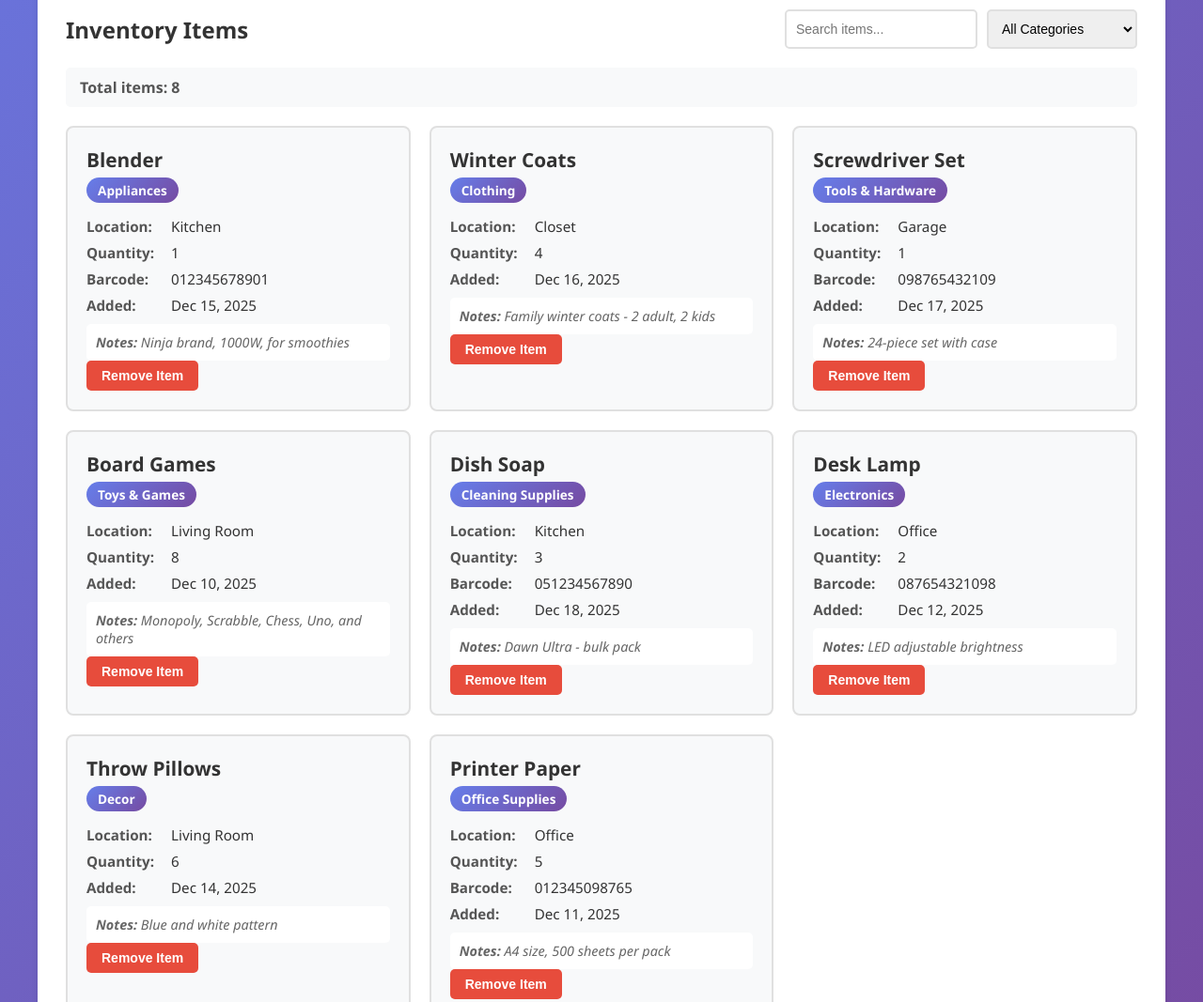
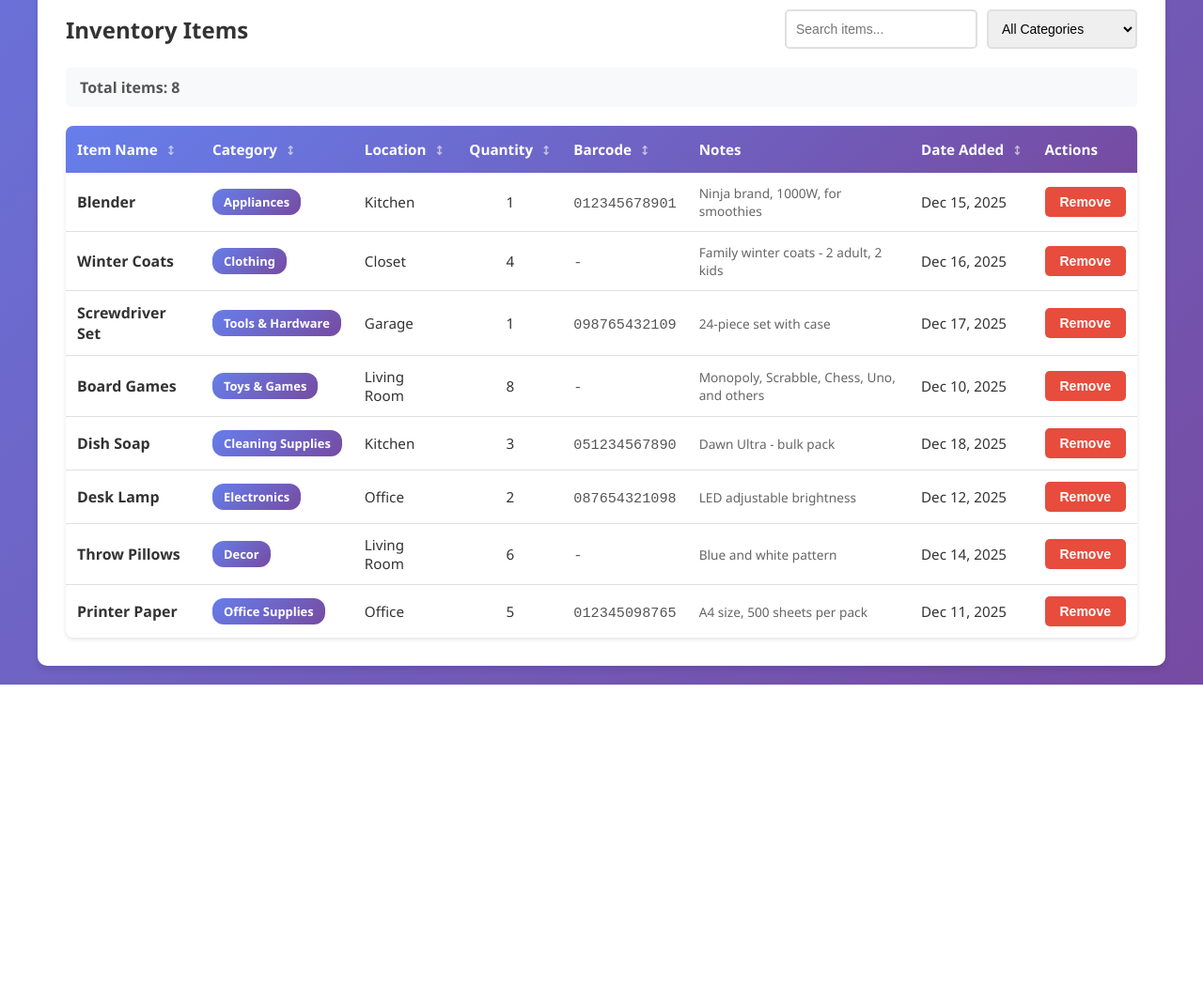
Before and after one commit to margaritasabaseva/inventory-app, a website: page index.html in a window 1280 px wide. Shown: the part 720-1787 px from the top of the page at 94% size. After the commit the page ends 1449 px from the top, so only its background shows below. Drawn offline with Linux system fonts and the light colour scheme.

Commit message:
Remove card layout, add item table layout

```diff
--- a/index.html
+++ b/index.html
@@ -110,12 +110,28 @@
 
             <div id="itemCount" class="item-count">Total items: 0</div>
 
-            <div id="inventoryList" class="inventory-list">
-                <!-- Items will be dynamically added here -->
+            <div class="table-container">
+                <table id="inventoryTable" class="inventory-table">
+                    <thead>
+                        <tr>
+                            <th data-sort="name" class="sortable">Item Name <span class="sort-icon">↕</span></th>
+                            <th data-sort="category" class="sortable">Category <span class="sort-icon">↕</span></th>
+                            <th data-sort="location" class="sortable">Location <span class="sort-icon">↕</span></th>
+                            <th data-sort="quantity" class="sortable">Quantity <span class="sort-icon">↕</span></th>
+                            <th data-sort="barcode" class="sortable">Barcode <span class="sort-icon">↕</span></th>
+                            <th data-sort="notes">Notes</th>
+                            <th data-sort="dateAdded" class="sortable">Date Added <span class="sort-icon">↕</span></th>
+                            <th>Actions</th>
+                        </tr>
+                    </thead>
+                    <tbody id="inventoryList">
+                        <!-- Items will be dynamically added here -->
+                    </tbody>
+                </table>
             </div>
         </div>
     </div>
 
-    <script src="script.js"></script>
+    <script src="script.js?v=2"></script>
 </body>
 </html>
--- a/script.js
+++ b/script.js
@@ -2,6 +2,8 @@
 class InventoryManager {
     constructor() {
         this.items = this.loadItems();
+        this.sortColumn = null;
+        this.sortDirection = 'asc';
         this.initializeEventListeners();
         this.displayItems();
     }
@@ -125,6 +127,14 @@ class InventoryManager {
 
         searchInput.addEventListener('input', () => this.displayItems());
         filterCategory.addEventListener('change', () => this.displayItems());
+
+        // Add sorting event listeners to table headers
+        document.querySelectorAll('.sortable').forEach(header => {
+            header.addEventListener('click', () => {
+                const sortKey = header.getAttribute('data-sort');
+                this.sortItems(sortKey);
+            });
+        });
     }
 
     // Add new item
@@ -145,6 +155,30 @@ class InventoryManager {
         this.displayItems();
         this.resetForm();
         this.showNotification('Item added successfully!', 'success');
+    }
+
+    // Sort items by column
+    sortItems(column) {
+        // Toggle sort direction if clicking the same column
+        if (this.sortColumn === column) {
+            this.sortDirection = this.sortDirection === 'asc' ? 'desc' : 'asc';
+        } else {
+            this.sortColumn = column;
+            this.sortDirection = 'asc';
+        }
+
+        this.displayItems();
+        this.updateSortIndicators();
+    }
+
+    // Update sort direction indicators
+    updateSortIndicators() {
+        document.querySelectorAll('.sortable').forEach(header => {
+            header.classList.remove('sorted-asc', 'sorted-desc');
+            if (header.getAttribute('data-sort') === this.sortColumn) {
+                header.classList.add(this.sortDirection === 'asc' ? 'sorted-asc' : 'sorted-desc');
+            }
+        });
     }
 
     // Remove item
@@ -180,6 +214,34 @@ class InventoryManager {
             );
         }
 
+        // Apply sorting
+        if (this.sortColumn) {
+            filteredItems.sort((a, b) => {
+                let aVal = a[this.sortColumn];
+                let bVal = b[this.sortColumn];
+
+                // Handle quantity as number
+                if (this.sortColumn === 'quantity') {
+                    aVal = parseInt(aVal);
+                    bVal = parseInt(bVal);
+                }
+                // Handle dates
+                else if (this.sortColumn === 'dateAdded') {
+                    aVal = new Date(aVal);
+                    bVal = new Date(bVal);
+                }
+                // Handle strings (case-insensitive)
+                else {
+                    aVal = (aVal || '').toString().toLowerCase();
+                    bVal = (bVal || '').toString().toLowerCase();
+                }
+
+                if (aVal < bVal) return this.sortDirection === 'asc' ? -1 : 1;
+                if (aVal > bVal) return this.sortDirection === 'asc' ? 1 : -1;
+                return 0;
+            });
+        }
+
         this.renderItems(filteredItems);
         this.updateItemCount(filteredItems.length, this.items.length);
     }
@@ -190,51 +252,31 @@ class InventoryManager {
 
         if (items.length === 0) {
             inventoryList.innerHTML = `
-                <div class="empty-state">
-                    <h3>No items found</h3>
-                    <p>Start by adding your first inventory item above!</p>
-                </div>
+                <tr>
+                    <td colspan="8" style="text-align: center; padding: 40px; color: #999;">
+                        <h3 style="margin-bottom: 10px;">No items found</h3>
+                        <p>Start by adding your first inventory item above!</p>
+                    </td>
+                </tr>
             `;
             return;
         }
 
         inventoryList.innerHTML = items.map(item => `
-            <div class="inventory-item">
-                <div class="item-header">
-                    <div>
-                        <div class="item-name">${this.escapeHtml(item.name)}</div>
-                        <span class="item-category">${this.escapeHtml(item.category)}</span>
-                    </div>
-                </div>
-                <div class="item-details">
-                    <div class="item-detail">
-                        <strong>Location:</strong>
-                        <span>${this.escapeHtml(item.location)}</span>
-                    </div>
-                    <div class="item-detail">
-                        <strong>Quantity:</strong>
-                        <span>${item.quantity}</span>
-                    </div>
-                    ${item.barcode ? `
-                        <div class="item-detail">
-                            <strong>Barcode:</strong>
-                            <span>${this.escapeHtml(item.barcode)}</span>
-                        </div>
-                    ` : ''}
-                    <div class="item-detail">
-                        <strong>Added:</strong>
-                        <span>${this.formatDate(item.dateAdded)}</span>
-                    </div>
-                </div>
-                ${item.notes ? `
-                    <div class="item-notes">
-                        <strong>Notes:</strong> ${this.escapeHtml(item.notes)}
-                    </div>
-                ` : ''}
-                <button class="btn btn-danger" onclick="inventoryApp.removeItem('${item.id}')">
-                    Remove Item
-                </button>
-            </div>
+            <tr>
+                <td><span class="table-item-name">${this.escapeHtml(item.name)}</span></td>
+                <td><span class="table-category">${this.escapeHtml(item.category)}</span></td>
+                <td>${this.escapeHtml(item.location)}</td>
+                <td style="text-align: center;">${item.quantity}</td>
+                <td><span class="table-barcode">${item.barcode ? this.escapeHtml(item.barcode) : '-'}</span></td>
+                <td><div class="table-notes" title="${this.escapeHtml(item.notes)}">${item.notes ? this.escapeHtml(item.notes) : '-'}</div></td>
+                <td style="white-space: nowrap;">${this.formatDate(item.dateAdded)}</td>
+                <td>
+                    <button class="btn btn-danger" onclick="inventoryApp.removeItem('${item.id}')">
+                        Remove
+                    </button>
+                </td>
+            </tr>
         `).join('');
     }
 
--- a/style.css
+++ b/style.css
@@ -166,77 +166,109 @@ header p {
     color: #555;
 }
 
-.inventory-list {
-    display: grid;
-    grid-template-columns: repeat(auto-fill, minmax(300px, 1fr));
-    gap: 20px;
+.table-container {
+    overflow-x: auto;
+    background: white;
+    border-radius: 8px;
+    box-shadow: 0 2px 4px rgba(0, 0, 0, 0.1);
 }
 
-.inventory-item {
-    background: #f8f9fa;
-    border: 2px solid #e0e0e0;
-    border-radius: 8px;
-    padding: 20px;
-    transition: all 0.3s;
+.inventory-table {
+    width: 100%;
+    border-collapse: collapse;
+    font-size: 0.95em;
+    min-width: 900px;
 }
 
-.inventory-item:hover {
-    transform: translateY(-5px);
-    box-shadow: 0 6px 20px rgba(0, 0, 0, 0.1);
-    border-color: #667eea;
+.inventory-table thead {
+    background: linear-gradient(135deg, #667eea 0%, #764ba2 100%);
+    color: white;
+    position: sticky;
+    top: 0;
+    z-index: 10;
 }
 
-.item-header {
-    display: flex;
-    justify-content: space-between;
-    align-items: start;
-    margin-bottom: 15px;
+.inventory-table th {
+    padding: 15px 12px;
+    text-align: left;
+    font-weight: 600;
+    white-space: nowrap;
+    user-select: none;
 }
 
-.item-name {
-    font-size: 1.3em;
-    font-weight: 700;
-    color: #333;
-    margin-bottom: 5px;
+.inventory-table th.sortable {
+    cursor: pointer;
+    transition: background-color 0.2s;
 }
 
-.item-category {
+.inventory-table th.sortable:hover {
+    background: rgba(255, 255, 255, 0.1);
+}
+
+.sort-icon {
+    margin-left: 5px;
+    font-size: 0.9em;
+    opacity: 0.6;
+}
+
+.inventory-table th.sorted-asc .sort-icon::after {
+    content: ' ▲';
+    opacity: 1;
+}
+
+.inventory-table th.sorted-desc .sort-icon::after {
+    content: ' ▼';
+    opacity: 1;
+}
+
+.inventory-table tbody tr {
+    border-bottom: 1px solid #e0e0e0;
+    transition: background-color 0.2s;
+}
+
+.inventory-table tbody tr:hover {
+    background-color: #f8f9fa;
+}
+
+.inventory-table tbody tr:last-child {
+    border-bottom: none;
+}
+
+.inventory-table td {
+    padding: 12px;
+    color: #333;
+    vertical-align: middle;
+    word-wrap: break-word;
+}
+
+.table-item-name {
+    font-weight: 600;
+    color: #333;
+    font-size: 1.05em;
+}
+
+.table-category {
     display: inline-block;
     background: linear-gradient(135deg, #667eea 0%, #764ba2 100%);
     color: white;
-    padding: 4px 12px;
-    border-radius: 15px;
+    padding: 5px 12px;
+    border-radius: 12px;
     font-size: 0.85em;
     font-weight: 600;
+    white-space: nowrap;
 }
 
-.item-details {
-    margin: 10px 0;
+.table-notes {
+    max-width: 250px;
+    overflow: hidden;
+    text-overflow: ellipsis;
+    font-size: 0.9em;
+    color: #666;
 }
 
-.item-detail {
-    display: flex;
-    margin-bottom: 8px;
-    font-size: 0.95em;
-}
-
-.item-detail strong {
-    min-width: 90px;
+.table-barcode {
+    font-family: 'Courier New', monospace;
     color: #555;
-}
-
-.item-detail span {
-    color: #333;
-}
-
-.item-notes {
-    background: white;
-    padding: 10px;
-    border-radius: 5px;
-    margin-top: 10px;
-    font-size: 0.9em;
-    color: #666;
-    font-style: italic;
 }
 
 .empty-state {
@@ -248,6 +280,10 @@ header p {
 .empty-state h3 {
     font-size: 1.5em;
     margin-bottom: 10px;
+}
+
+td.empty-state {
+    background: white;
 }
 
 @media (max-width: 768px) {
@@ -272,7 +308,16 @@ header p {
         min-width: 100%;
     }
 
-    .inventory-list {
-        grid-template-columns: 1fr;
+    .inventory-table {
+        font-size: 0.85em;
+    }
+
+    .inventory-table th,
+    .inventory-table td {
+        padding: 10px 8px;
+    }
+
+    .item-notes {
+        max-width: 100px;
     }
 }
```
